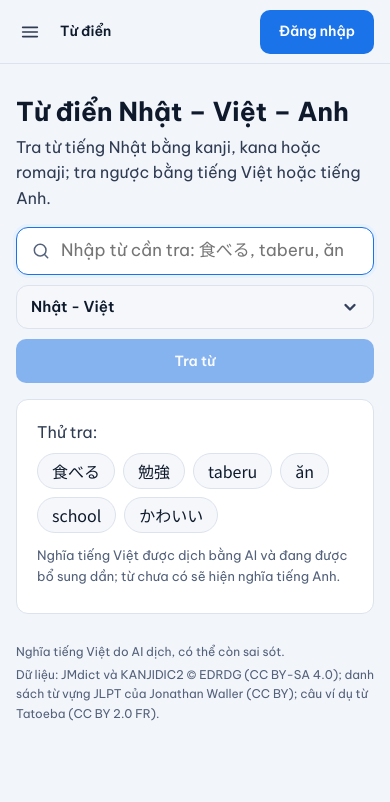
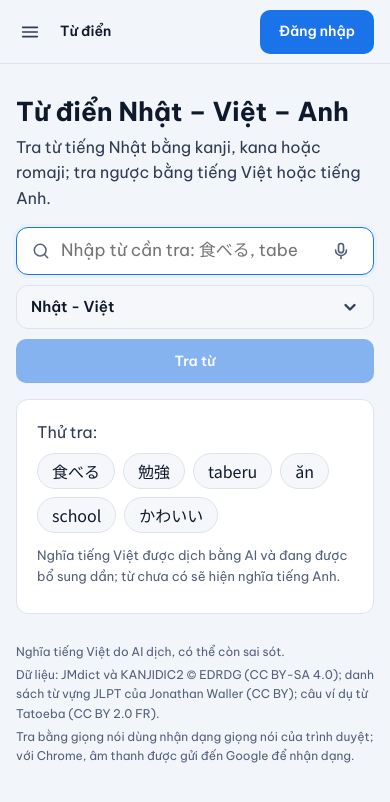
Before and after one commit to DuyChinh/dictation_jp, a React (Vite) app: page /dictionary in a window 390 px wide. Shown: the top 802 px of the page. Built offline with nearby package versions, Linux system fonts and the light colour scheme.

Commit message:
feat(dict): microphone in the search box to look up by speaking Japanese

```diff
--- a/src/dictionary.css
+++ b/src/dictionary.css
@@ -9,6 +9,19 @@
   flex: 1; min-width: 0; display: flex; align-items: center; gap: 10px; padding: 0 14px;
   min-height: var(--touch-min); background: var(--card-bg); border: 1px solid var(--card-border); border-radius: 12px; color: var(--text-muted);
 }
+.dict-search__mic {
+  flex: none; width: 36px; height: 36px; padding: 0; display: inline-flex; align-items: center; justify-content: center;
+  border-radius: 999px; border: 0; background: transparent; color: var(--text-muted); cursor: pointer;
+  transition: background 0.15s ease, color 0.15s ease;
+}
+.dict-search__mic:hover { background: var(--surface-2); color: var(--primary-color); }
+.dict-search__mic.is-listening { background: var(--heart); color: #fff; animation: dict-mic-pulse 1.3s ease-out infinite; }
+@keyframes dict-mic-pulse {
+  0% { box-shadow: 0 0 0 0 color-mix(in srgb, var(--heart) 55%, transparent); }
+  100% { box-shadow: 0 0 0 12px transparent; }
+}
+@media (prefers-reduced-motion: reduce) { .dict-search__mic.is-listening { animation: none; } }
+.dict-state--listening { color: var(--text-main); }
 .dict-search__box:focus-within { border-color: var(--primary-color); box-shadow: 0 0 0 3px var(--primary-light); }
 .dict-search__box input { flex: 1; min-width: 0; border: 0; outline: 0; background: transparent; font: inherit; font-size: 17px; color: var(--text-main); padding: 10px 0; }
 
--- a/src/pages/DictionaryPage.tsx
+++ b/src/pages/DictionaryPage.tsx
@@ -1,6 +1,7 @@
-import { useEffect, useState, type FormEvent } from "react";
+import { useEffect, useRef, useState, type FormEvent } from "react";
 import { useSearchParams } from "react-router-dom";
 import { searchDictionary, type MeaningPair, type SearchResult } from "../shared/api/dictionary";
+import { useSpeechInput } from "../shared/audio/recognition";
 import { fmt } from "../shared/i18n/format";
 import { useUiLanguage } from "../shared/i18n/UiLanguageContext";
 import { AppShell } from "../shared/ui/AppShell";
@@ -40,6 +41,14 @@ export function DictionaryPage() {
   const fromAddress = PAIRS.find((p) => p.value === params.get("lang"))?.value;
   const pair: MeaningPair = fromAddress ?? savedPair() ?? (uiLang === "en" || uiLang === "ja" ? "en" : "vi");
   const [draft, setDraft] = useState(q);
+  const inputRef = useRef<HTMLInputElement>(null);
+  // What is heard goes into the box for the reader to check (and fix) before searching.
+  const mic = useSpeechInput({
+    onText: (text, final) => {
+      setDraft(text);
+      if (final) inputRef.current?.focus();
+    },
+  });
   const [state, setState] = useState<State>({ status: "idle" });
 
   useEffect(() => setDraft(q), [q]);
@@ -102,7 +111,20 @@ export function DictionaryPage() {
               spellCheck={false}
               maxLength={80}
               autoFocus
+              ref={inputRef}
             />
+            {mic.supported && (
+              <button
+                type="button"
+                className={`dict-search__mic${mic.listening ? " is-listening" : ""}`}
+                onClick={mic.listening ? mic.stop : mic.start}
+                aria-label={mic.listening ? t("dict.mic.stop") : t("dict.mic.start")}
+                aria-pressed={mic.listening}
+                title={mic.listening ? t("dict.mic.stop") : t("dict.mic.start")}
+              >
+                <Icon name="mic" size={20} strokeWidth={2} />
+              </button>
+            )}
           </div>
           <select
             className="dict-search__pair"
@@ -120,6 +142,9 @@ export function DictionaryPage() {
             {t("dict.search")}
           </button>
         </form>
+
+        {mic.listening && <p className="dict-state dict-state--listening" role="status">{t("dict.mic.listening")}</p>}
+        {mic.error && <p className="dict-state dict-state--error" role="alert">{t(`dict.mic.error.${mic.error}` as const)}</p>}
 
         {state.status === "idle" && (
           <div className="dict-empty">
@@ -172,6 +197,7 @@ export function DictionaryPage() {
         <footer className="dict-sources">
           <p>{t("dict.viAi")}</p>
           <p>{t("dict.sources")}</p>
+          {mic.supported && <p>{t("dict.mic.privacy")}</p>}
         </footer>
       </section>
     </AppShell>
--- /dev/null
+++ b/src/shared/audio/recognition.ts
@@ -0,0 +1,115 @@
+import { useCallback, useEffect, useRef, useState } from "react";
+import { stopSpeaking } from "./speech";
+
+/**
+ * Japanese speech turned into text by the browser's own recognizer. Chrome and Edge have it (Chrome sends the
+ * audio to Google to do so); Firefox has none and Safari's is unreliable, so callers show a microphone only
+ * where `supported` is true.
+ */
+
+type Alternative = { transcript: string };
+type Result = { isFinal: boolean; 0: Alternative; length: number };
+type ResultEvent = { resultIndex: number; results: ArrayLike<Result> };
+
+type Recognizer = {
+  lang: string;
+  interimResults: boolean;
+  continuous: boolean;
+  maxAlternatives: number;
+  onstart: (() => void) | null;
+  onresult: ((e: ResultEvent) => void) | null;
+  onerror: ((e: { error: string }) => void) | null;
+  onend: (() => void) | null;
+  start(): void;
+  stop(): void;
+  abort(): void;
+};
+
+function recognizerClass(): (new () => Recognizer) | null {
+  if (typeof window === "undefined") return null;
+  const w = window as unknown as { SpeechRecognition?: new () => Recognizer; webkitSpeechRecognition?: new () => Recognizer };
+  return w.SpeechRecognition ?? w.webkitSpeechRecognition ?? null;
+}
+
+export function canRecognizeSpeech(): boolean {
+  return recognizerClass() !== null;
+}
+
+/** Why listening stopped without a result, in terms the screen can explain. */
+export type SpeechInputError = "denied" | "noSpeech" | "noMic" | "network" | "failed";
+
+function errorOf(code: string): SpeechInputError | null {
+  switch (code) {
+    case "not-allowed":
+    case "service-not-allowed":
+      return "denied";
+    case "no-speech":
+      return "noSpeech";
+    case "audio-capture":
+      return "noMic";
+    case "network":
+      return "network";
+    case "aborted":
+      return null; // we stopped it ourselves
+    default:
+      return "failed";
+  }
+}
+
+type Options = {
+  /** What was heard so far; `final` is false while the sentence is still being worked out. */
+  onText: (text: string, final: boolean) => void;
+  lang?: string;
+};
+
+export function useSpeechInput({ onText, lang = "ja-JP" }: Options) {
+  const [listening, setListening] = useState(false);
+  const [error, setError] = useState<SpeechInputError | null>(null);
+  const recognizer = useRef<Recognizer | null>(null);
+  const onTextRef = useRef(onText);
+  onTextRef.current = onText;
+  const supported = canRecognizeSpeech();
+
+  const stop = useCallback(() => recognizer.current?.stop(), []);
+
+  const start = useCallback(() => {
+    const Ctor = recognizerClass();
+    if (!Ctor || recognizer.current) return;
+    // The microphone would hear a word being read aloud and search for that.
+    stopSpeaking();
+    setError(null);
+    const r = new Ctor();
+    r.lang = lang;
+    r.interimResults = true;
+    r.continuous = false;
+    r.maxAlternatives = 1;
+    r.onstart = () => setListening(true);
+    r.onresult = (e) => {
+      let text = "";
+      let final = false;
+      for (let i = e.resultIndex; i < e.results.length; i++) {
+        const res = e.results[i]!;
+        text += res[0].transcript;
+        final = final || res.isFinal;
+      }
+      if (text) onTextRef.current(text.trim(), final);
+    };
+    r.onerror = (e) => setError(errorOf(e.error));
+    r.onend = () => {
+      recognizer.current = null;
+      setListening(false);
+    };
+    recognizer.current = r;
+    try {
+      r.start();
+    } catch {
+      recognizer.current = null;
+      setError("failed");
+    }
+  }, [lang]);
+
+  // Leaving the screen switches the microphone off.
+  useEffect(() => () => recognizer.current?.abort(), []);
+
+  return { supported, listening, error, start, stop };
+}
--- a/src/shared/i18n/translations.ts
+++ b/src/shared/i18n/translations.ts
@@ -880,6 +880,15 @@ export const translations = {
     "speak.listen": "Nghe phát âm",
     "dict.pair.vi": "Nhật - Việt",
     "dict.pair.en": "Nhật - Anh",
+    "dict.mic.start": "Nói tiếng Nhật để tra",
+    "dict.mic.stop": "Dừng nghe",
+    "dict.mic.listening": "Đang nghe… hãy nói từ tiếng Nhật cần tra.",
+    "dict.mic.error.denied": "Chưa cho phép dùng micro. Hãy bật quyền micro cho trang này trong trình duyệt rồi thử lại.",
+    "dict.mic.error.noSpeech": "Không nghe thấy giọng nói. Hãy bấm micro và nói lại gần hơn.",
+    "dict.mic.error.noMic": "Không tìm thấy micro trên thiết bị này.",
+    "dict.mic.error.network": "Nhận dạng giọng nói cần kết nối internet. Hãy kiểm tra mạng rồi thử lại.",
+    "dict.mic.error.failed": "Không nhận dạng được giọng nói. Hãy thử lại hoặc gõ từ cần tra.",
+    "dict.mic.privacy": "Tra bằng giọng nói dùng nhận dạng giọng nói của trình duyệt; với Chrome, âm thanh được gửi đến Google để nhận dạng.",
     "dict.try": "Thử tra",
     "dict.loading": "Đang tra…",
     "dict.error": "Không tra được lúc này, thử lại sau.",
@@ -1786,6 +1795,15 @@ export const translations = {
     "speak.listen": "発音を聞く",
     "dict.pair.vi": "日本語 - ベトナム語",
     "dict.pair.en": "日本語 - 英語",
+    "dict.mic.start": "日本語で話して検索",
+    "dict.mic.stop": "聞き取りを止める",
+    "dict.mic.listening": "聞いています… 調べたい日本語の言葉を話してください。",
+    "dict.mic.error.denied": "マイクの使用が許可されていません。ブラウザでこのページのマイクを許可してから、もう一度お試しください。",
+    "dict.mic.error.noSpeech": "声が聞こえませんでした。マイクを押して、もう少し近づいて話してください。",
+    "dict.mic.error.noMic": "この端末にマイクが見つかりません。",
+    "dict.mic.error.network": "音声認識にはインターネット接続が必要です。接続を確認してもう一度お試しください。",
+    "dict.mic.error.failed": "音声を認識できませんでした。もう一度お試しいただくか、文字で入力してください。",
+    "dict.mic.privacy": "音声検索はブラウザの音声認識を使います。Chrome では音声が認識のために Google に送信されます。",
     "dict.try": "例",
     "dict.loading": "検索中…",
     "dict.error": "検索できませんでした。もう一度お試しください。",
@@ -2692,6 +2710,15 @@ export const translations = {
     "speak.listen": "Listen",
     "dict.pair.vi": "Japanese - Vietnamese",
     "dict.pair.en": "Japanese - English",
+    "dict.mic.start": "Speak Japanese to search",
+    "dict.mic.stop": "Stop listening",
+    "dict.mic.listening": "Listening… say the Japanese word you want to look up.",
+    "dict.mic.error.denied": "Microphone access is blocked. Allow the microphone for this page in your browser, then try again.",
+    "dict.mic.error.noSpeech": "No speech heard. Press the microphone and speak closer.",
+    "dict.mic.error.noMic": "No microphone found on this device.",
+    "dict.mic.error.network": "Speech recognition needs an internet connection. Check your connection and try again.",
+    "dict.mic.error.failed": "Could not recognise the speech. Try again, or type the word.",
+    "dict.mic.privacy": "Voice search uses your browser's speech recognition; in Chrome the audio is sent to Google to be recognised.",
     "dict.try": "Try",
     "dict.loading": "Searching…",
     "dict.error": "Couldn't search just now, please try again.",
```
Also changed, not shown: 1 other file (tests, documents, lock files or other folders).
